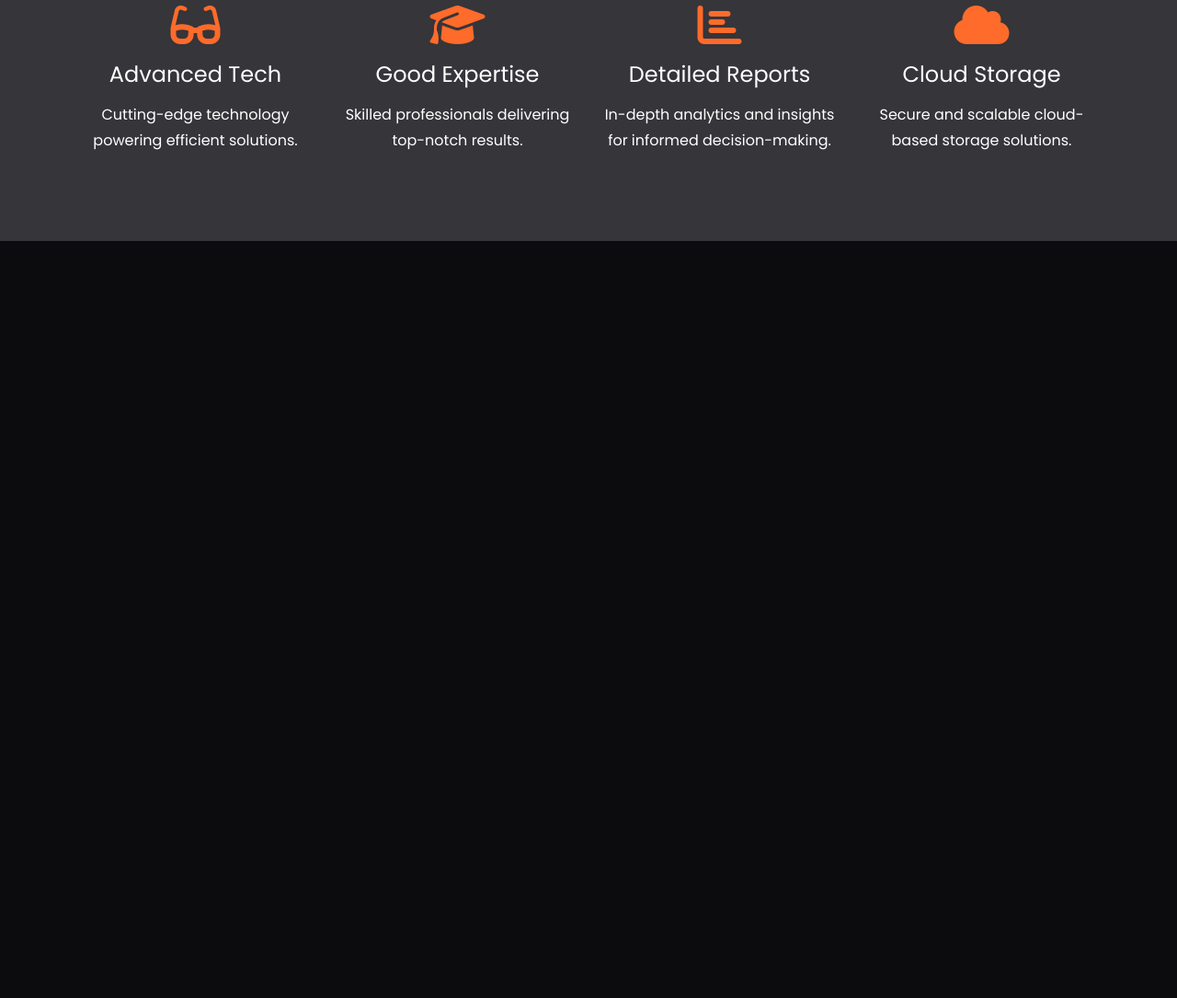
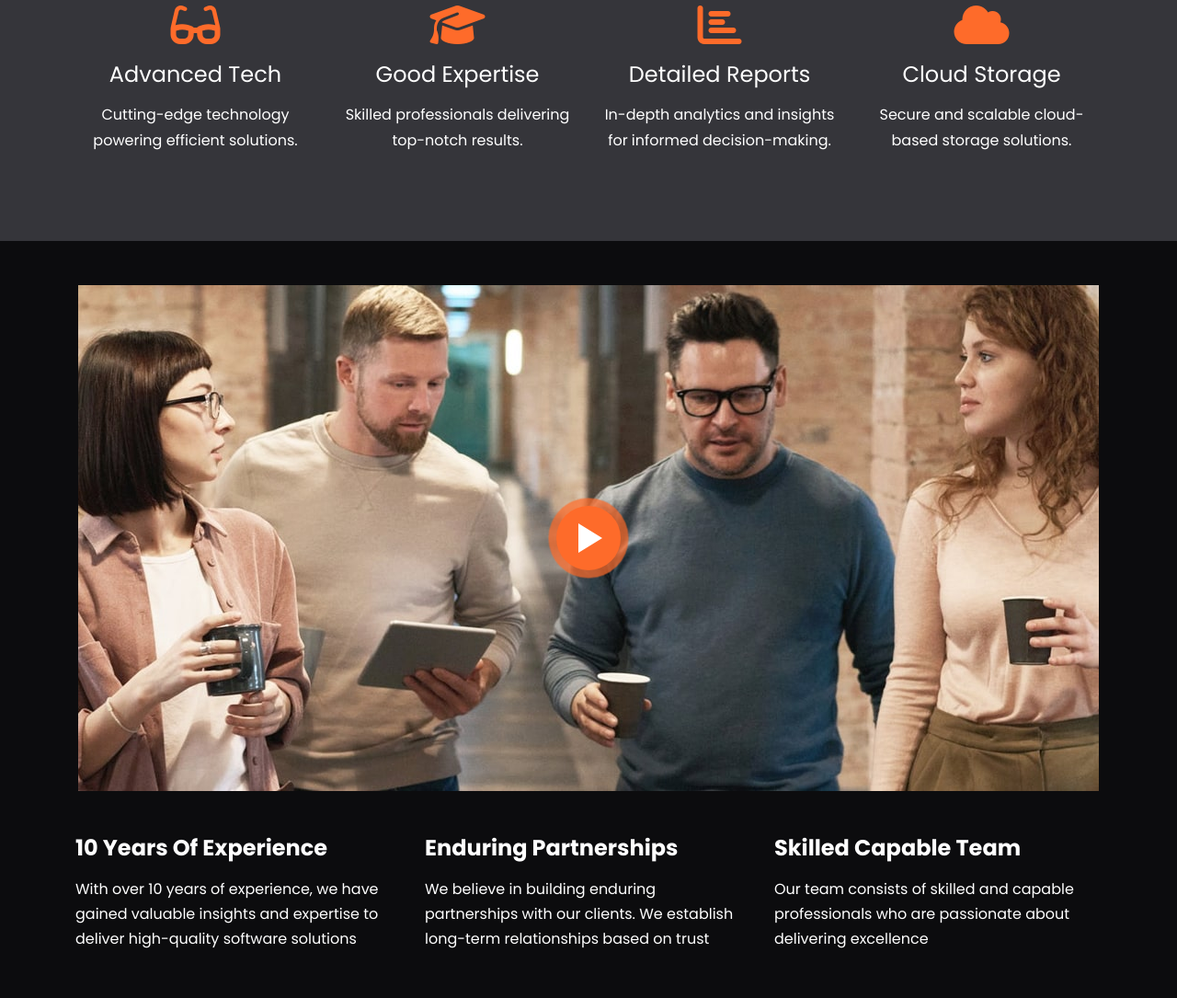
Before and after one commit to iscRamirezAbril/veraSoftwareSolutions_website, a website: page index.html in a window 1280 px wide. Shown: the part 4147-5232 px from the top of the page at 92% size. Before the commit the page ends 4457 px from the top, so only its background shows below. Drawn offline with Linux system fonts and the light colour scheme.

Commit message:
Video section added!

```diff
--- a/index.html
+++ b/index.html
@@ -448,6 +448,45 @@
     </section>
     <!-- Expertise Section End -->
 
+    <!-- VIDEO SECTION -->
+    <!-- Video Section Start -->
+    <section class="video my-5">
+      <div class="container">
+        <div class="row">
+          <div class="col-12 d-flex flex-column align-items-center">
+            <div class="position-relative">
+              <img src="images/video-preview.jpg" alt="Video preview" class="img-fluid">
+              <a class="video-btn" data-bs-toggle="modal" data-bs-target="#videoModal">
+                <span class="video-play-button"><span></span></span>
+              </a>
+            </div>
+          </div>
+        </div>
+
+        <div class="row video-points my-5">
+          <!-- Expertise 1 -->
+          <div class="col-lg-4 d-flex flex-column">
+            <h4 class="mb-3 fw-bold">10 Years Of Experience</h4>
+            <p class="mb-5">With over 10 years of experience, we have gained valuable insights and expertise to deliver high-quality software solutions</p>
+          </div>
+          <!-- Expertise 1 -->
+          <!-- Expertise 2 -->
+          <div class="col-lg-4 d-flex flex-column">
+            <h4 class="mb-3 fw-bold">Enduring Partnerships</h4>
+            <p class="mb-5">We believe in building enduring partnerships with our clients. We establish long-term relationships based on trust</p>
+          </div>
+          <!-- Expertise 2 -->
+          <!-- Expertise 3 -->
+          <div class="col-lg-4 d-flex flex-column">
+            <h4 class="mb-3 fw-bold">Skilled Capable Team</h4>
+            <p class="mb-5">Our team consists of skilled and capable professionals who are passionate about delivering excellence</p>
+          </div>
+          <!-- Expertise 3 -->
+        </div>
+      </div>
+    </section>
+    <!-- Video Section End -->
+
     <script src="js/replaceme.min.js"></script>
     <script src="js/bootstrap.bundle.min.js"></script>
     <script src="js/script.js"></script>
--- a/scss/styles.scss
+++ b/scss/styles.scss
@@ -39,6 +39,81 @@
     opacity: 1;
 }
 
+// Video play button
+.video-play-button {
+    position: absolute;
+    z-index: 2;
+    top: 50%;
+    left: 50%;
+    transform: translateX(-50%) translateY(-50%);
+    width: 32px;
+    height: 44px;
+    border-radius: 50%;
+    display: block;
+    box-sizing: content-box;
+    padding: 1.125rem 1.25rem 1.125rem 1.75rem;
+    cursor: pointer;
+}
+
+.video-play-button:before {
+    content: "";
+    position: absolute;
+    z-index: 0;
+    top: 50%;
+    left: 50%;
+    transform: translateX(-50%) translateY(-50%);
+    width: 76px;
+    height: 76px;
+    border-radius: 50%;
+    display: block;
+    background: var(--bs-primary);
+    cursor: pointer;
+    animation: pulse-border 1500ms ease-in-out infinite;
+}
+
+.video-play-button:after {
+    content: "";
+    position: absolute;
+    z-index: 1;
+    top: 50%;
+    left: 50%;
+    transform: translateX(-50%) translateY(-50%);
+    width: 70px;
+    height: 70px;
+    border-radius: 50%;
+    display: block;
+    background: var(--bs-primary);
+    cursor: pointer;
+    transition: all 200ms;
+}
+
+.video-play-button span {
+    position: relative;
+    display: block;
+    z-index: 3;
+    top: 6px;
+    left: 1px;
+    width: 0;
+    height: 0;
+
+    // Draw button
+    border-left: 26px solid white;
+    border-top: 16px solid transparent;
+    border-bottom: 16px solid transparent;
+}
+
+@keyframes pulse-border {
+    0% {
+        transform: translateX(-50%) translateY(-50%) translateZ(0) scale(1);
+        opacity: 1;
+    }
+    100% {
+        transform: translateX(-50%) translateY(-50%) translateZ(0) scale(1.5);
+        opacity: 0;
+    }
+}
+// Video play button
+
 @media(max-width: 992px) {
     .display-3 {
         font-size: 50px;
@@ -51,6 +126,10 @@
     .lead {
         font-size: 16px;
     }
+
+    .video-points {
+        text-align: center;
+    }
 }
 
 @media(max-width: 769px) {
```
Also changed, not shown: css/styles.css.
